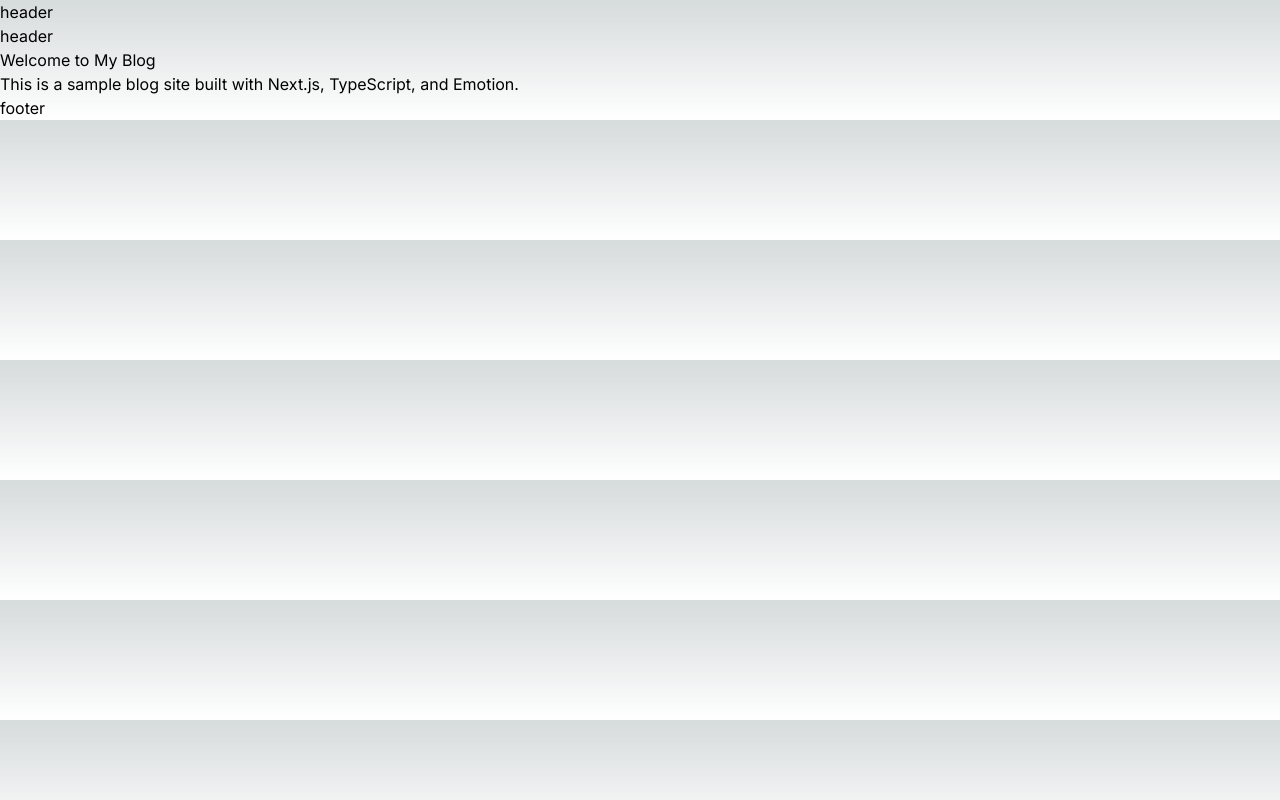
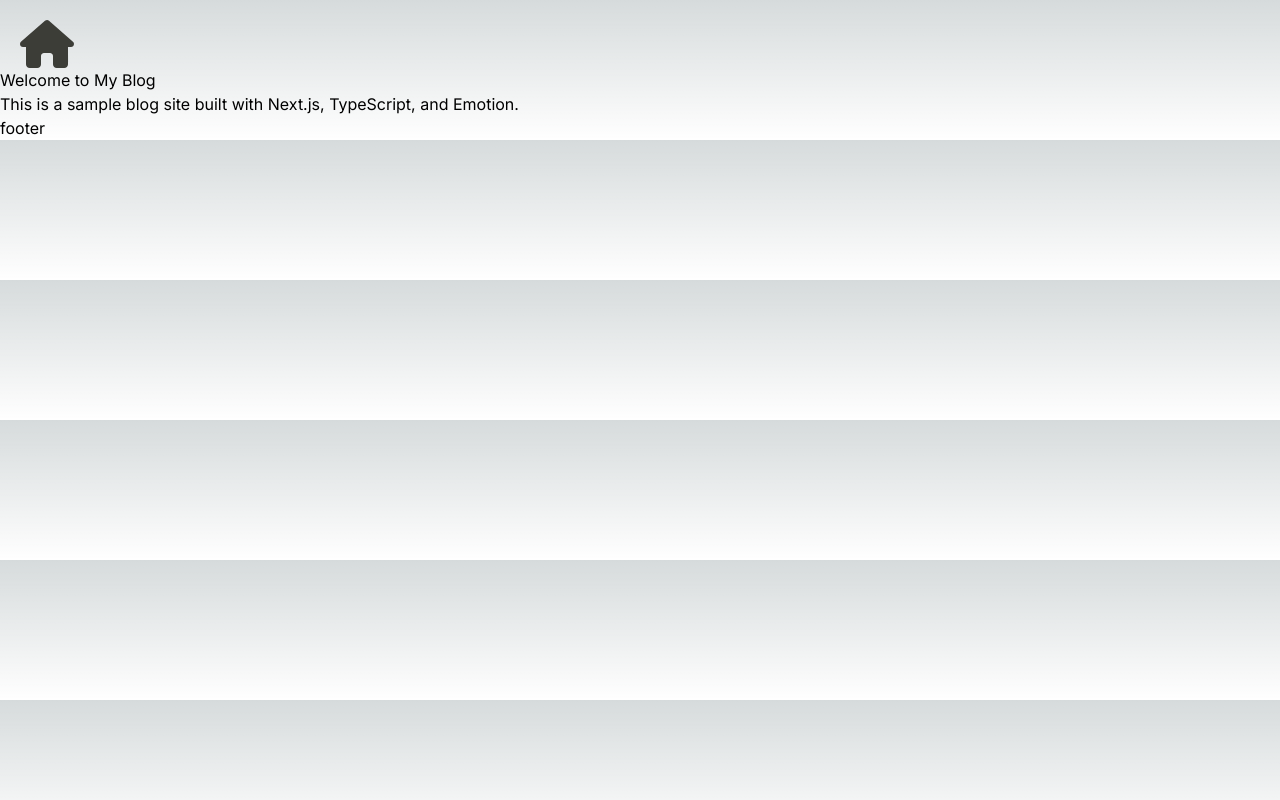
Before and after one commit to various3211workd/learn_portfolio, a Next.js app: page / in a window 1280 px wide. Built offline with nearby package versions, Linux system fonts and the light colour scheme.

Commit message:
[Change] header

```diff
--- a/src/components/header.tsx
+++ b/src/components/header.tsx
@@ -1,16 +1,13 @@
+import { FontAwesomeIcon } from '@fortawesome/react-fontawesome'
+import { faHouse } from "@fortawesome/free-solid-svg-icons"
 
 const Header = () => {
   return (
-    <header>
-      <h1>header</h1>
-      <nav>
-        <ul>
-          <li>
-            <a>header</a>
-          </li>
-        </ul>
-      </nav>
-    </header>
+      <header className="sticky top-0 flex flex-row scroll-smooth">
+        <a href="#top">
+          <FontAwesomeIcon icon={faHouse} className='text-5xl pt-5 pl-5 text-[#3C3D37]'/>
+        </a>
+      </header>
   )
 }
 
--- a/src/components/layout.tsx
+++ b/src/components/layout.tsx
@@ -11,13 +11,14 @@ type LayoutProps = {
 }
 
 const Layout = ({ children }: LayoutProps) => (
-  <>
+  <html className='!scroll-smooth'>
+    <section id="top"></section>
     <Header />
 
     {children}
 
     <Footer />
-  </>
+  </html>
 )
 
 export default Layout
```
